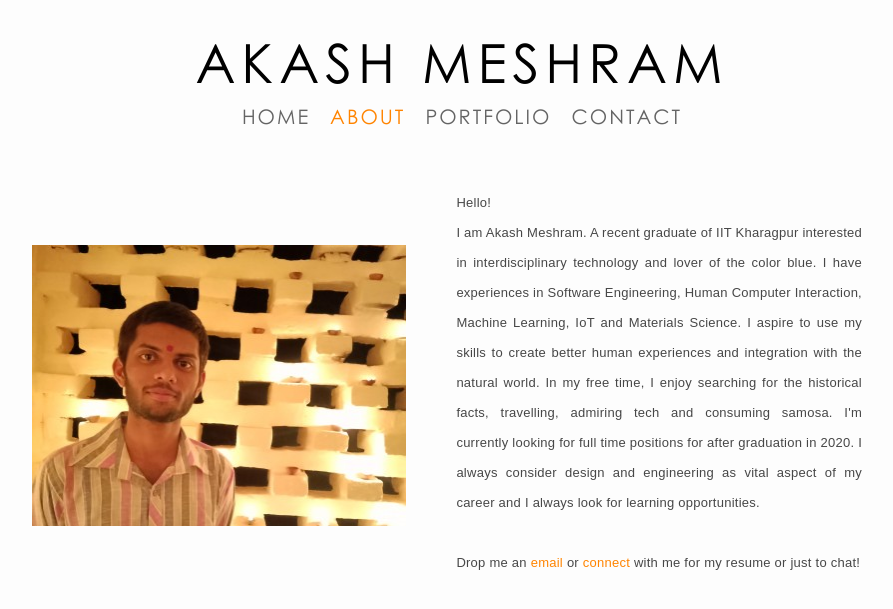
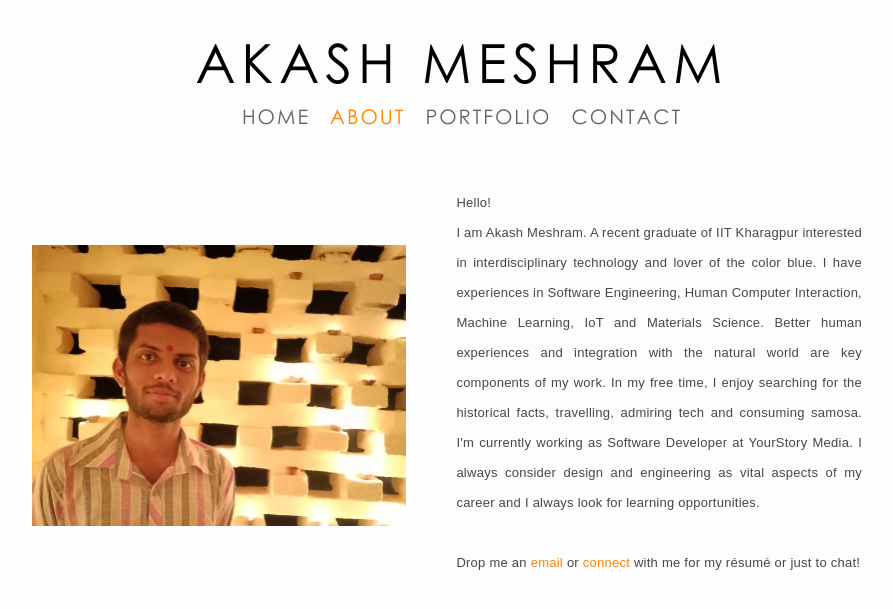
Before and after one commit to akashmeshram/old_website, a Jekyll site: the page built from pages/about.html, in a window 1280 px wide. Shown: the top 609 px of the page, without its empty margins (178-1071 px from the left). Built offline with Jekyll 4.4.1, drawn with Linux system fonts in a browser that asks for light colours; nearby versions of some CDN libraries.

Commit message:
Update About

```diff
--- a/pages/about.html
+++ b/pages/about.html
@@ -7,12 +7,12 @@ title: Akash Meshram | About
 		<img src="/assets/images/profile.jpg">
 		<div>
 			<p>Hello! <br> I am Akash Meshram.
-			A recent graduate of IIT Kharagpur interested in interdisciplinary technology and lover of the color blue. I have experiences in Software Engineering, Human Computer Interaction, Machine Learning, IoT and Materials Science. I aspire to use my skills to create better human experiences and integration with the natural world. <!-- Visual intuition and engineering education are key ingredients of my work. --> In my free time, I enjoy searching for the historical facts, travelling, admiring tech and consuming samosa.<!-- I'm currently moving my works from forgotten drive folders to this (hopefully) much more organized site, so bear with me please! --> I'm currently looking for full time positions for after graduation in 2020. I always consider design and engineering as vital aspect of my career and I always look for learning opportunities.
+			A recent graduate of IIT Kharagpur interested in interdisciplinary technology and lover of the color blue. I have experiences in Software Engineering, Human Computer Interaction, Machine Learning, IoT and Materials Science. Better human experiences and integration with the natural world are key components of my work. <!-- Visual intuition and engineering education are key ingredients of my work. --> In my free time, I enjoy searching for the historical facts, travelling, admiring tech and consuming samosa.<!-- I'm currently moving my works from forgotten drive folders to this (hopefully) much more organized site, so bear with me please! --> I'm currently working as Software Developer at YourStory Media. I always consider design and engineering as vital aspects of my career and I always look for learning opportunities.
 			<br><br>
 			Drop me an
 			<a href="mailto:6388495akash@gmail.com" style="color: rgb(255, 132, 0);">email</a>
 			or
-			<a href="/pages/contact.html" style="color: rgb(255, 132, 0);">connect</a>  with me for my resume or just to chat!
+			<a href="/pages/contact.html" style="color: rgb(255, 132, 0);">connect</a>  with me for my résumé or just to chat!
 			</p>
 		</div>
 </section>
```
